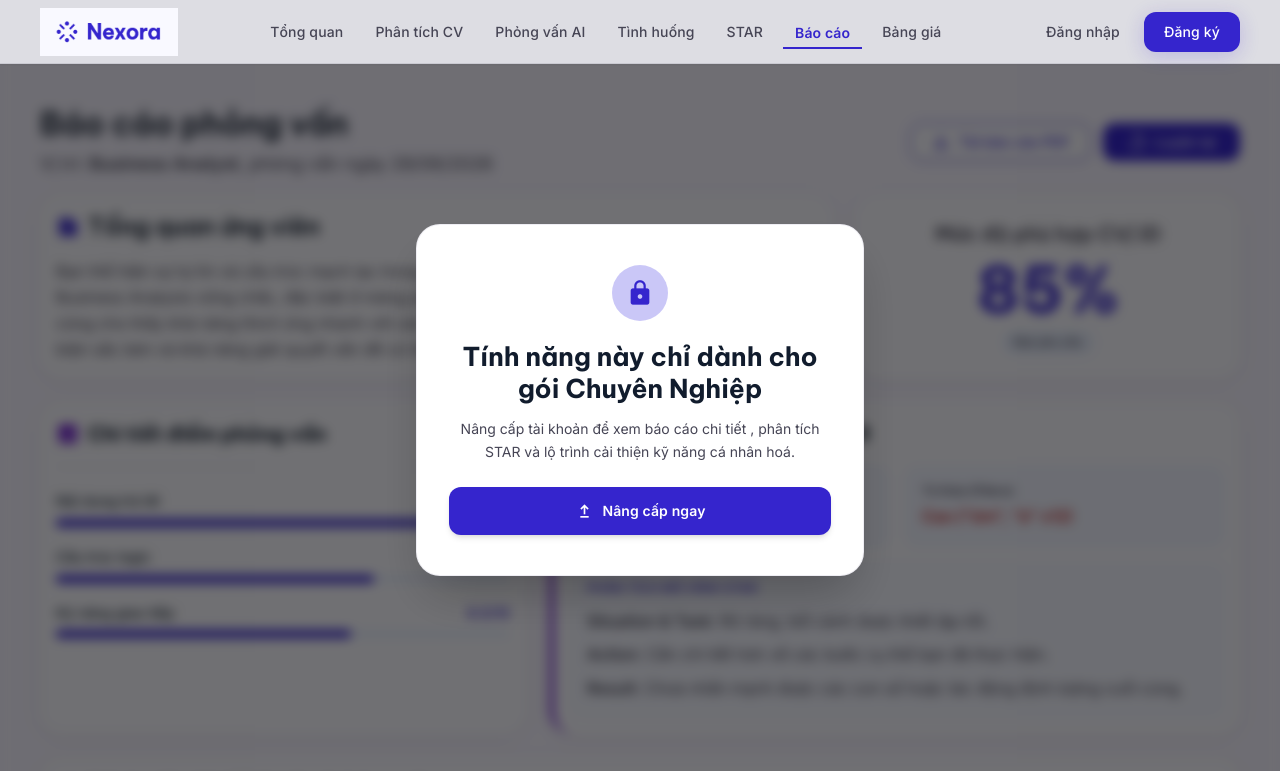
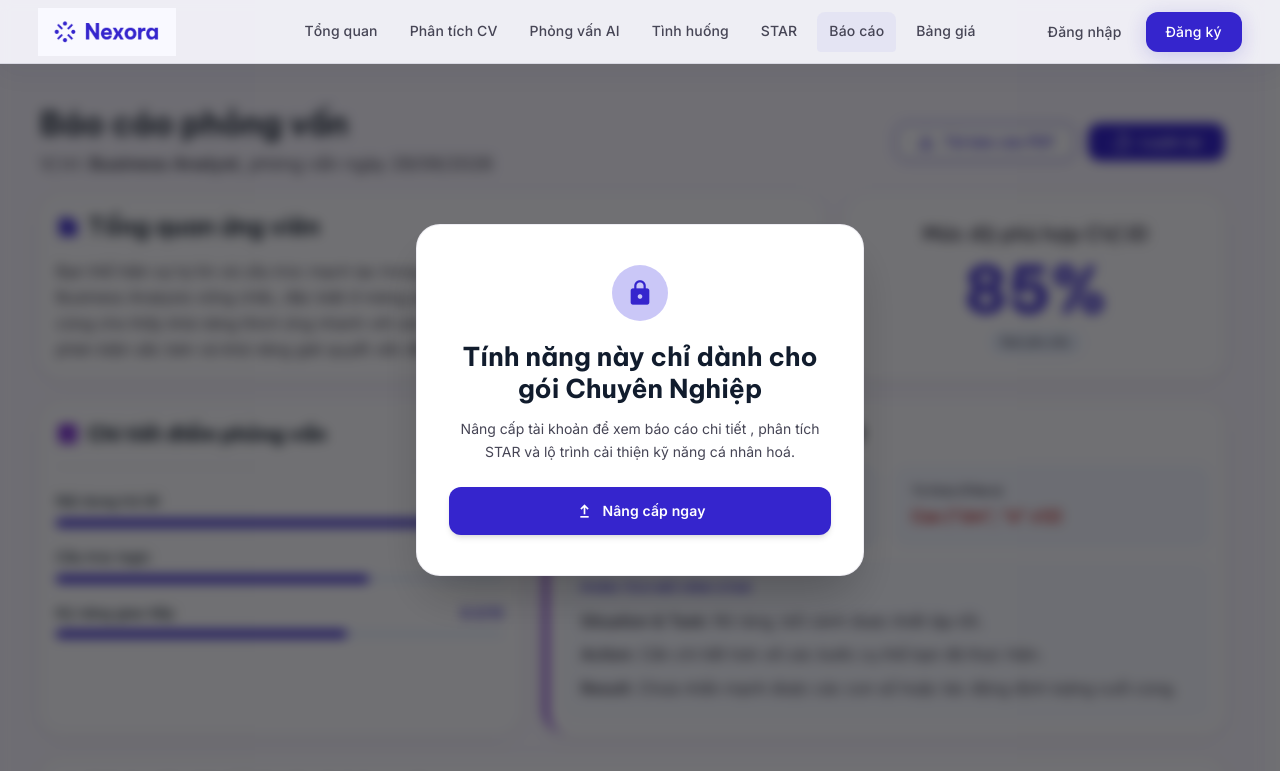
Before and after one commit to dmm717/EXE101_, a website: page report.html in a window 1280 px wide. Shown: the top 771 px of the page. Drawn offline with nearby package versions, Linux system fonts and the light colour scheme.

Commit message:
fix navigate

```diff
--- a/css/styles.css
+++ b/css/styles.css
@@ -119,6 +119,27 @@
     --nx-shadow: 0 18px 55px rgba(37, 32, 92, 0.10);
 }
 
+@view-transition {
+    navigation: auto;
+}
+
+::view-transition-old(root) {
+    animation: nx-page-out 130ms ease both;
+}
+
+::view-transition-new(root) {
+    animation: nx-page-in 180ms cubic-bezier(.2, .8, .2, 1) both;
+}
+
+@keyframes nx-page-out {
+    to { opacity: .72; transform: translateY(-2px); }
+}
+
+@keyframes nx-page-in {
+    from { opacity: 0; transform: translateY(4px); }
+    to { opacity: 1; transform: translateY(0); }
+}
+
 html {
     background: #f9f9ff;
 }
@@ -157,9 +178,109 @@
     outline-offset: 3px;
 }
 
+html {
+    scrollbar-gutter: stable;
+}
+
 nav {
     border-bottom-color: rgba(71, 68, 91, .12) !important;
     box-shadow: 0 8px 28px rgba(37, 32, 92, .055);
+}
+
+body > :is(nav, header):first-of-type {
+    height: 64px !important;
+    background: rgba(249, 249, 255, .92) !important;
+    backdrop-filter: blur(14px) !important;
+    -webkit-backdrop-filter: blur(14px) !important;
+    border-bottom: 1px solid rgba(71, 68, 91, .12) !important;
+    box-shadow: 0 8px 28px rgba(37, 32, 92, .055) !important;
+}
+
+body > :is(nav, header):first-of-type > div {
+    width: 100% !important;
+    height: 64px !important;
+    max-width: 1280px !important;
+    margin-left: auto !important;
+    margin-right: auto !important;
+    padding-left: clamp(16px, 3vw, 40px) !important;
+    padding-right: clamp(16px, 3vw, 40px) !important;
+}
+
+@media (min-width: 768px) {
+    body > :is(nav, header):first-of-type > div,
+    .nx-nav-container {
+        display: grid !important;
+        grid-template-columns: minmax(140px, 1fr) auto minmax(140px, 1fr) !important;
+        align-items: center !important;
+    }
+
+    body > :is(nav, header):first-of-type > div > :first-child {
+        justify-self: start;
+    }
+
+    body > :is(nav, header):first-of-type > div > [class~="md:flex"] {
+        justify-self: center;
+    }
+
+    body > :is(nav, header):first-of-type > div > #nav-slot {
+        justify-self: end;
+    }
+}
+
+body > :is(nav, header):first-of-type [class~="md:flex"] {
+    height: 64px !important;
+    align-items: center !important;
+    gap: 8px !important;
+}
+
+body > :is(nav, header):first-of-type [class~="md:flex"] > a {
+    box-sizing: border-box !important;
+    display: inline-flex !important;
+    align-items: center !important;
+    height: 40px !important;
+    margin: 0 !important;
+    padding: 8px 12px !important;
+    border: 0 !important;
+    border-bottom: 2px solid transparent !important;
+    border-radius: 8px 8px 4px 4px !important;
+    color: #464555 !important;
+    font-size: 14px !important;
+    font-weight: 500 !important;
+    line-height: 1.4 !important;
+    white-space: nowrap !important;
+}
+
+.nx-nav-container {
+    width: 100%;
+    padding-left: clamp(16px, 3vw, 40px) !important;
+    padding-right: clamp(16px, 3vw, 40px) !important;
+}
+
+.nx-desktop-nav {
+    gap: 8px !important;
+}
+
+.nx-desktop-nav-link {
+    box-sizing: border-box;
+    padding: 8px 12px !important;
+    border: 0 !important;
+    border-bottom: 2px solid transparent !important;
+    border-radius: 8px 8px 4px 4px !important;
+    color: #464555 !important;
+    font-weight: 500 !important;
+    line-height: 1.4 !important;
+}
+
+.nx-desktop-nav-link:hover {
+    color: #3525cd !important;
+    background: rgba(79, 70, 229, .07) !important;
+}
+
+.nx-desktop-nav-link.nx-desktop-nav-current {
+    color: #3525cd !important;
+    font-weight: 700 !important;
+    border-bottom-color: #3525cd !important;
+    background: rgba(79, 70, 229, .055) !important;
 }
 
 .glass-panel,
--- a/js/common.js
+++ b/js/common.js
@@ -192,11 +192,14 @@
     const style = document.createElement('style');
     style.id = 'nexora-anim-css';
     style.textContent = `
-        html { scroll-behavior: smooth !important; }
+        /* Smooth scroll chỉ áp cho cuộn neo trong trang, không áp lúc load trang */
+        @media (prefers-reduced-motion: no-preference) {
+            html:focus-within { scroll-behavior: smooth; }
+        }
         body { -webkit-font-smoothing: antialiased; -moz-osx-font-smoothing: grayscale; }
 
         @keyframes nexora-fade-up {
-            from { opacity: 0; transform: translateY(24px); }
+            from { opacity: 0; transform: translateY(12px); }
             to { opacity: 1; transform: translateY(0); }
         }
         @keyframes nexora-fade-in {
@@ -225,7 +228,7 @@
         }
 
         /* Apply animations: duration rõ ràng, easing mượt */
-        .nx-fade-up { animation: nexora-fade-up 0.7s cubic-bezier(0.22, 1, 0.36, 1) both; }
+        .nx-fade-up { animation: nexora-fade-up 0.45s cubic-bezier(0.22, 1, 0.36, 1) both; }
         .nx-fade-in { animation: nexora-fade-in 0.6s ease-out both; }
         .nx-scale-in { animation: nexora-scale-in 0.6s cubic-bezier(0.22, 1, 0.36, 1) both; }
         .nx-slide-right { animation: nexora-slide-right 0.6s cubic-bezier(0.22, 1, 0.36, 1) both; }
@@ -244,11 +247,11 @@
             transition: transform 0.3s cubic-bezier(0.22, 1, 0.36, 1),
                         box-shadow 0.3s ease,
                         border-color 0.3s ease;
-            will-change: transform;
         }
         .nx-card:hover {
             transform: translateY(-4px);
             box-shadow: 0 10px 30px rgba(0,0,0,0.08);
+            will-change: transform;
         }
         .nx-btn {
             transition: transform 0.18s ease, box-shadow 0.2s ease, background-color 0.2s ease;
@@ -294,53 +297,54 @@
     `;
     document.head.appendChild(style);
 
-    // Auto-stagger: phần tử có [data-nx-stagger] sẽ fade-up lần lượt
-    // Sections with [data-nx-section] fade-up khi vào viewport
+    // Reveal-on-scroll: animation chỉ HIỆN nội dung, không bao giờ để nội dung kẹt ẩn.
+    // First-paint guard: nếu JS chậm hoặc thiếu IntersectionObserver, nội dung vẫn hiện đầy đủ.
     function initStagger() {
-        // 1. data-nx-stagger: cha chứa nhiều child cần animate tuần tự
-        document.querySelectorAll('[data-nx-stagger]').forEach((group, gi) => {
-            Array.from(group.children).forEach((child, i) => {
-                child.style.animationDelay = (i * 80 + gi * 60) + 'ms';
-                child.classList.add('nx-fade-up');
+        const reduceMotion = window.matchMedia && window.matchMedia('(prefers-reduced-motion: reduce)').matches;
+        const hasIO = 'IntersectionObserver' in window;
+
+        // Nếu không hỗ trợ IO hoặc người dùng tắt motion: bỏ qua animation, để nội dung hiện nguyên.
+        if (!hasIO || reduceMotion) return;
+
+        const revealOnce = (el) => {
+            // Chỉ animate một lần; không re-hide phần tử đã hiện.
+            if (el.dataset.nxRevealed) return;
+            el.dataset.nxRevealed = '1';
+            el.classList.add('nx-fade-up');
+        };
+
+        // 1. data-nx-stagger: cha chứa nhiều child animate tuần tự khi vào viewport
+        const staggerObs = new IntersectionObserver((entries) => {
+            entries.forEach(e => {
+                if (!e.isIntersecting) return;
+                Array.from(e.target.children).forEach((child, i) => {
+                    child.style.animationDelay = (i * 70) + 'ms';
+                    revealOnce(child);
                 });
+                staggerObs.unobserve(e.target);
             });
+        }, { threshold: 0.08, rootMargin: '0px 0px -40px 0px' });
+        document.querySelectorAll('[data-nx-stagger]').forEach(el => staggerObs.observe(el));
 
-        // 2. data-nx-section: section lớn fade-up khi vào viewport
-        if ('IntersectionObserver' in window) {
-            const sectionObs = new IntersectionObserver((entries) => {
+        // 2. data-nx-section + 3. data-nx-card: reveal khi vào viewport (animate một lần)
+        const revealObs = new IntersectionObserver((entries) => {
             entries.forEach(e => {
-                    if (e.isIntersecting) {
-                        e.target.classList.add('nx-fade-up');
-                        sectionObs.unobserve(e.target);
-                    }
-                });
-            }, { threshold: 0.12, rootMargin: '0px 0px -60px 0px' });
-            document.querySelectorAll('[data-nx-section]').forEach(el => sectionObs.observe(el));
-
-            // 3. data-nx-card: card trong viewport fade-up + stagger tự động
-            const cardObs = new IntersectionObserver((entries) => {
-                entries.forEach(e => {
-                    if (e.isIntersecting) {
-                        e.target.classList.add('nx-fade-up');
-                        cardObs.unobserve(e.target);
-                    }
+                if (!e.isIntersecting) return;
+                revealOnce(e.target);
+                revealObs.unobserve(e.target);
             });
         }, { threshold: 0.05, rootMargin: '0px 0px -20px 0px' });
-            document.querySelectorAll('[data-nx-card]').forEach(el => cardObs.observe(el));
-        }
+        document.querySelectorAll('[data-nx-section], [data-nx-card]').forEach(el => revealObs.observe(el));
 
         // 4. Bar grow: progress bar chạy animation khi vào viewport
-        if ('IntersectionObserver' in window) {
         const barObs = new IntersectionObserver((entries) => {
             entries.forEach(e => {
-                    if (e.isIntersecting) {
+                if (!e.isIntersecting) return;
                 e.target.classList.add('nx-bar-grow');
                 barObs.unobserve(e.target);
-                    }
             });
         }, { threshold: 0.4 });
         document.querySelectorAll('[data-nx-bar]').forEach(el => barObs.observe(el));
-        }
     }
     if (document.readyState === 'loading') {
         document.addEventListener('DOMContentLoaded', initStagger);
@@ -631,6 +635,57 @@
         }, true);
     }
 
+    function initNavigationPerformance() {
+        const internalLinks = Array.from(document.querySelectorAll('a[href]')).filter(link => {
+            const href = link.getAttribute('href') || '';
+            return href.endsWith('.html') || href.includes('.html?');
+        });
+        const prefetched = new Set();
+
+        const prefetch = (href) => {
+            const url = new URL(href, location.href);
+            if (url.origin !== location.origin || url.pathname === location.pathname || prefetched.has(url.href)) return;
+            prefetched.add(url.href);
+            const hint = document.createElement('link');
+            hint.rel = 'prefetch';
+            hint.href = url.href;
+            hint.as = 'document';
+            document.head.appendChild(hint);
+        };
+
+        internalLinks.forEach(link => {
+            link.addEventListener('pointerenter', () => prefetch(link.href), { once: true });
+            link.addEventListener('focus', () => prefetch(link.href), { once: true });
+        });
+
+        const warmMainRoutes = () => {
+            ['index.html', 'cv.html', 'interview.html', 'scenarios.html', 'star.html', 'report.html', 'pricing.html']
+                .forEach(prefetch);
+        };
+        if ('requestIdleCallback' in window) requestIdleCallback(warmMainRoutes, { timeout: 1500 });
+        else setTimeout(warmMainRoutes, 600);
+    }
+
+    function initSharedNavStyle() {
+        const nav = document.querySelector('body > nav, body > header');
+        if (!nav) return;
+        nav.classList.add('nx-top-nav');
+        const container = nav.querySelector(':scope > div');
+        container?.classList.add('nx-nav-container');
+        const rows = Array.from(nav.querySelectorAll('.hidden'));
+        const desktopRow = rows.find(row => row.querySelectorAll(':scope > a[href*=".html"]').length >= 6);
+        if (!desktopRow) return;
+        desktopRow.classList.add('nx-desktop-nav');
+        const currentFile = location.pathname.split('/').pop() || 'index.html';
+        desktopRow.querySelectorAll(':scope > a[href]').forEach(link => {
+            const linkFile = new URL(link.href, location.href).pathname.split('/').pop() || 'index.html';
+            link.classList.add('nx-desktop-nav-link');
+            link.classList.toggle('nx-desktop-nav-current', linkFile === currentFile);
+            if (linkFile === currentFile) link.setAttribute('aria-current', 'page');
+            else link.removeAttribute('aria-current');
+        });
+    }
+
     function init() {
         initCvUpload();
         initInterviewCv();
@@ -638,6 +693,8 @@
         initScenarioFilters();
         initPageActions();
         initRegisterValidation();
+        initNavigationPerformance();
+        initSharedNavStyle();
     }
 
     if (document.readyState === 'loading') document.addEventListener('DOMContentLoaded', init);
```
Also changed, not shown: interview.html (+1 -1 lines), report.html (+1 -1 lines). Lines whose indentation alone changed are shown as unchanged.
